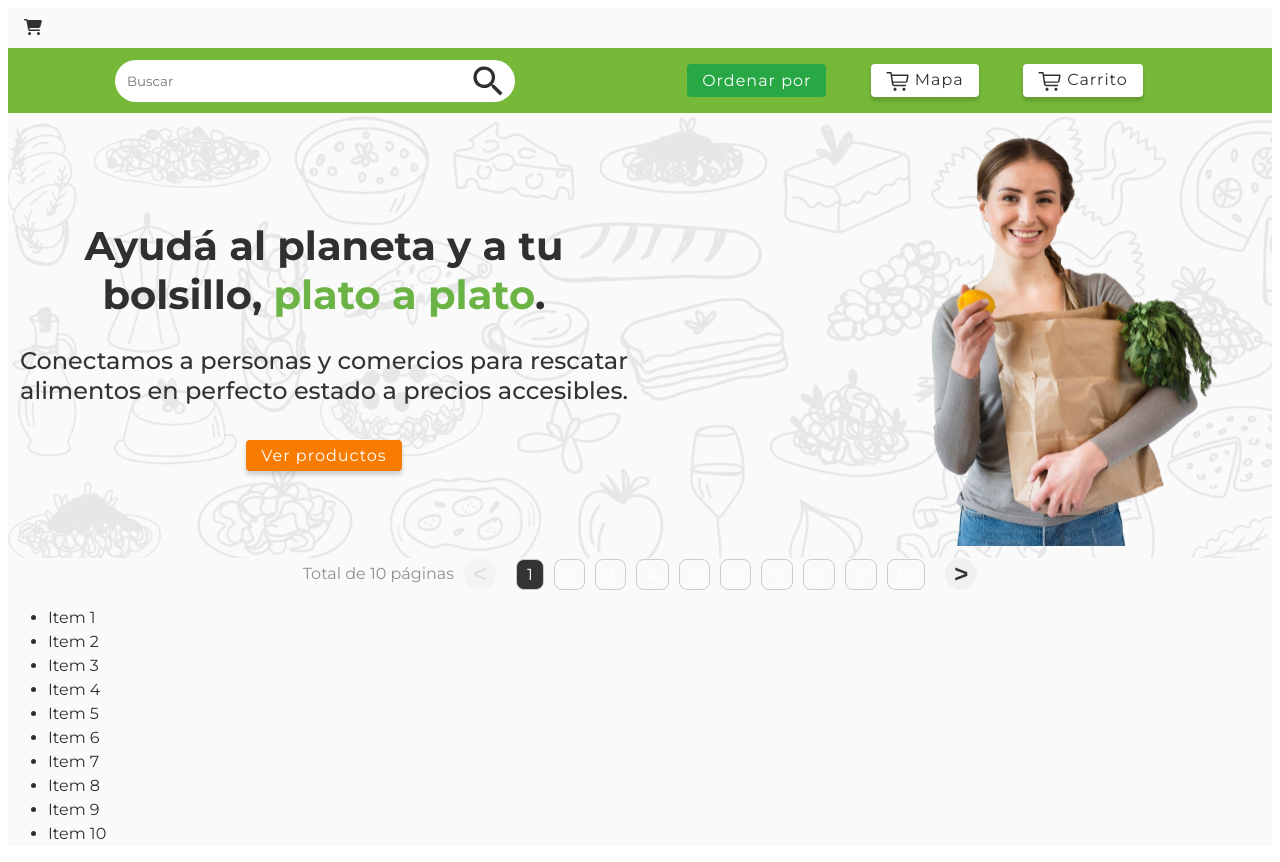
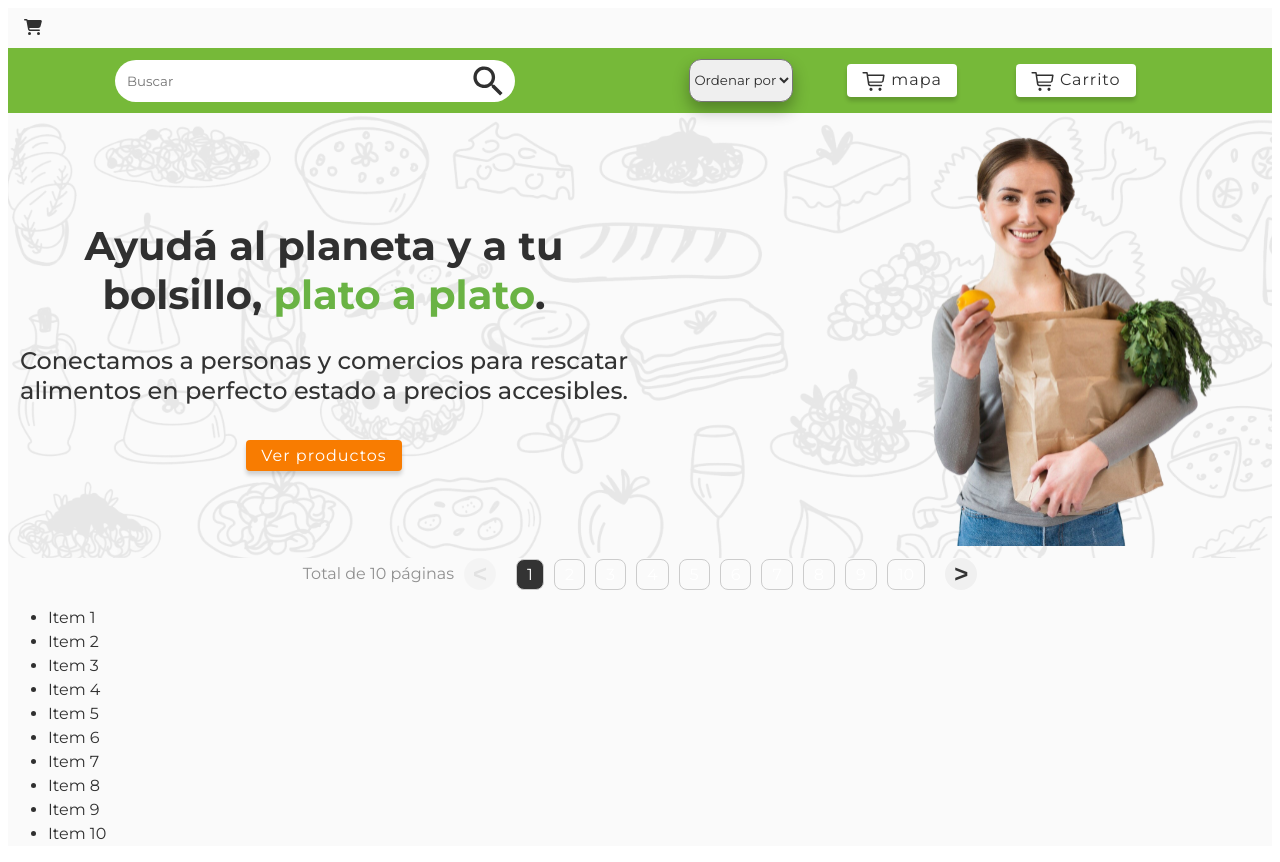
Before and after one commit to No-Country-simulation/equipo-s19-12-n-webapp, a React (Vite) app in the folder Frontend/front-project/: page /perfil in a window 1280 px wide. Built offline with nearby package versions, Linux system fonts and the light colour scheme.

Commit message:
Feat: integrado el selector de categorias al SearchBar,faltan los estlos

```diff
--- a/Frontend/front-project/src/core/components/organismos/SearchBar/SearchBar.jsx
+++ b/Frontend/front-project/src/core/components/organismos/SearchBar/SearchBar.jsx
@@ -1,26 +1,46 @@
+import React, { useState } from "react";
 import SearchInput from "../../atomos/SearchInput/SearchInput";
 import Button from "../../atomos/Button/Button";
+import Selector from "../../atomos/Selector/Selector";
 import "./SearchBar.css";
 
 const SearchBar = () => {
+  const [selectedValue, setSelectedValue] = useState("");
+
+  // Definir las opciones para el selector
+  const options = [
+    { value: "", label: "Ordenar por" }, // Opción por defecto
+    { value: "precio", label: "Precio" },
+    { value: "popularidad", label: "Popularidad" },
+  ];
+
+  const handleSelectChange = (event) => {
+    const newValue = event.target.value;
+    setSelectedValue(newValue);
+  };
+
   return (
     <div className="search-bar">
       <div className="sectionSearch">
         <SearchInput />
       </div>
       <div className="sectionButtons">
-        <Button texto={"Ordenar por"} />
+        <Selector
+          options={options}
+          selectedValue={selectedValue}
+          handleChange={handleSelectChange}
+          borderType="rounded"
+        />
+
         <Button
-          texto={"Mapa"}
+          texto={"mapa"}
           variante={"white"}
           icon={"carrito"}
-          className="btns-search-bar"
         />
         <Button
           texto={"Carrito"}
           variante={"white"}
           icon={"carrito"}
-          className="btns-search-bar"
         />
       </div>
     </div>
```
